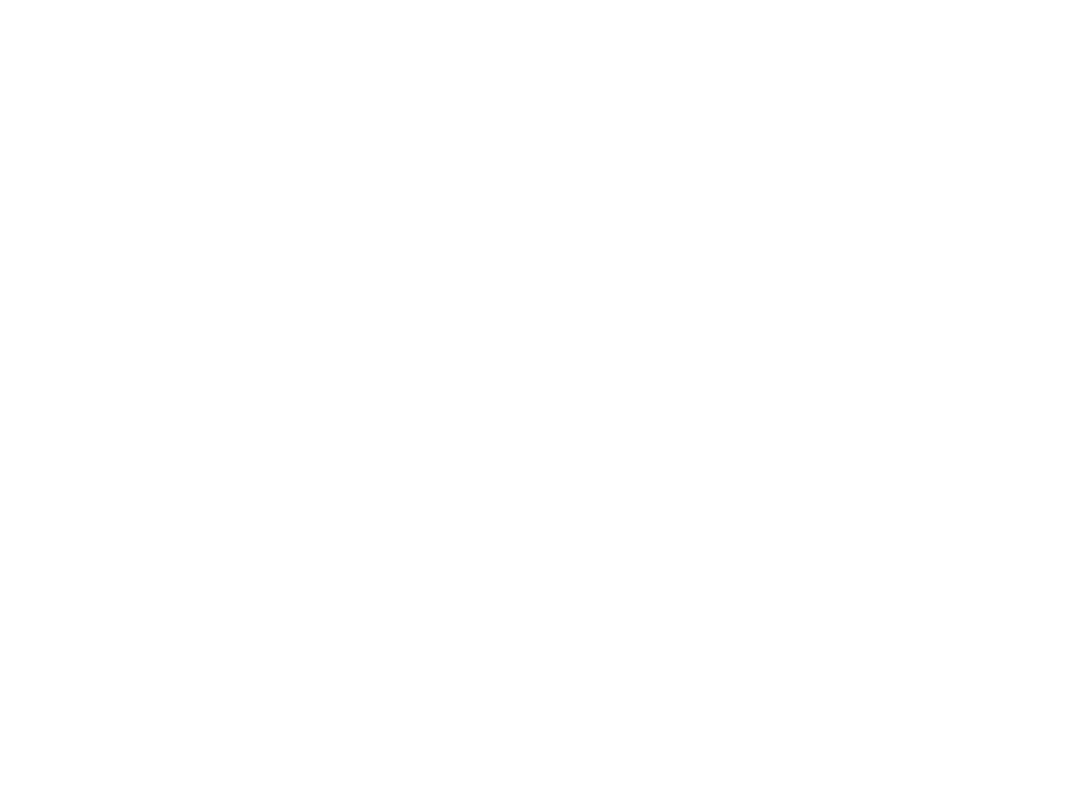
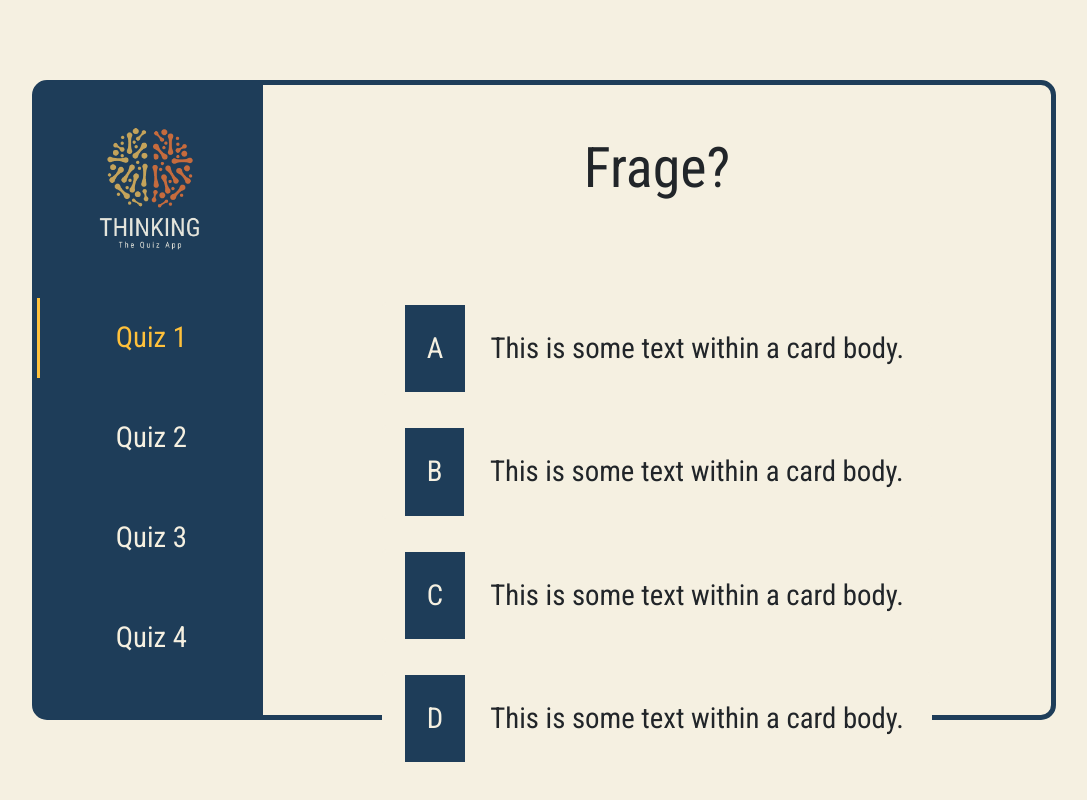
Before and after one commit to KeavJoh/QizApp, a plain HTML site: page quiz_one.html in a window 1280 px wide. Shown: the whole page, without its empty margins (96-1183 px from the left). Drawn offline with nearby package versions, Linux system fonts and the light colour scheme.

Commit message:
quiz structure an design

```diff
--- a/quiz_four.html
+++ b/quiz_four.html
@@ -0,0 +1,80 @@
+<!DOCTYPE html>
+<html lang="en">
+
+
+
+<head>
+    <meta charset="UTF-8">
+    <meta http-equiv="X-UA-Compatible" content="IE=edge">
+    <meta name="viewport" content="width=device-width, initial-scale=1.0">
+    <link rel="stylesheet" href="style/style.css">
+    <script src="script/script.js"></script>
+
+    <!-- CSS Bootstrap -->
+    <link href="https://cdn.jsdelivr.net/npm/bootstrap@5.1.3/dist/css/bootstrap.min.css" rel="stylesheet"
+        integrity="sha384-1BmE4kWBq78iYhFldvKuhfTAU6auU8tT94WrHftjDbrCEXSU1oBoqyl2QvZ6jIW3" crossorigin="anonymous">
+
+    <!-- JavaScript Bundle with Popper Bootstrap -->
+    <script src="https://cdn.jsdelivr.net/npm/bootstrap@5.1.3/dist/js/bootstrap.bundle.min.js"
+        integrity="sha384-ka7Sk0Gln4gmtz2MlQnikT1wXgYsOg+OMhuP+IlRH9sENBO0LRn5q+8nbTov4+1p"
+        crossorigin="anonymous"></script>
+
+    <!-- GOOGLE FOND -->
+    <link rel="preconnect" href="https://fonts.googleapis.com">
+    <link rel="preconnect" href="https://fonts.gstatic.com" crossorigin>
+    <link
+        href="https://fonts.googleapis.com/css2?family=Roboto+Condensed:ital,wght@0,300;0,400;0,700;1,300;1,400;1,700&display=swap"
+        rel="stylesheet">
+
+    <title>Document</title>
+</head>
+
+
+
+<body>
+
+    <div class="head-div">
+        <div class="quiz">
+            <div class="sidebar">
+                <img src="logo_icons/logo_robot_shine.png" alt="">
+                <hr>
+                <a href="quiz_one.html" class="nav-side">Quiz 1</a>
+                <a href="quiz_two.html" class="nav-side">Quiz 2</a>
+                <a href="quiz_three.html" class="nav-side">Quiz 3</a>
+                <a href="quiz_four.html" class="nav-side nav-active">Quiz 4</a>
+            </div>
+            <div class="content">
+                <h2>Frage?</h2>
+                <div class="card card-quest">
+                    <span>A</span>
+                    <div class="card-body">
+                        This is some text within a card body.
+                    </div>
+                </div>
+                <div class="card card-quest">
+                    <span>B</span>
+                    <div class="card-body">
+                        This is some text within a card body.
+                    </div>
+                </div>
+                <div class="card card-quest">
+                    <span>C</span>
+                    <div class="card-body">
+                        This is some text within a card body.
+                    </div>
+                </div>
+                <div class="card card-quest">
+                    <span>D</span>
+                    <div class="card-body">
+                        This is some text within a card body.
+                    </div>
+                </div>
+            </div>
+        </div>
+    </div>
+
+</body>
+
+
+
+</html>
--- a/quiz_one.html
+++ b/quiz_one.html
@@ -0,0 +1,80 @@
+<!DOCTYPE html>
+<html lang="en">
+
+
+
+<head>
+    <meta charset="UTF-8">
+    <meta http-equiv="X-UA-Compatible" content="IE=edge">
+    <meta name="viewport" content="width=device-width, initial-scale=1.0">
+    <link rel="stylesheet" href="style/style.css">
+    <script src="script/script.js"></script>
+
+    <!-- CSS Bootstrap -->
+    <link href="https://cdn.jsdelivr.net/npm/bootstrap@5.1.3/dist/css/bootstrap.min.css" rel="stylesheet"
+        integrity="sha384-1BmE4kWBq78iYhFldvKuhfTAU6auU8tT94WrHftjDbrCEXSU1oBoqyl2QvZ6jIW3" crossorigin="anonymous">
+
+    <!-- JavaScript Bundle with Popper Bootstrap -->
+    <script src="https://cdn.jsdelivr.net/npm/bootstrap@5.1.3/dist/js/bootstrap.bundle.min.js"
+        integrity="sha384-ka7Sk0Gln4gmtz2MlQnikT1wXgYsOg+OMhuP+IlRH9sENBO0LRn5q+8nbTov4+1p"
+        crossorigin="anonymous"></script>
+
+    <!-- GOOGLE FOND -->
+    <link rel="preconnect" href="https://fonts.googleapis.com">
+    <link rel="preconnect" href="https://fonts.gstatic.com" crossorigin>
+    <link
+        href="https://fonts.googleapis.com/css2?family=Roboto+Condensed:ital,wght@0,300;0,400;0,700;1,300;1,400;1,700&display=swap"
+        rel="stylesheet">
+
+    <title>Document</title>
+</head>
+
+
+
+<body>
+
+    <div class="head-div">
+        <div class="quiz">
+            <div class="sidebar">
+                <img src="logo_icons/logo_robot_shine.png" alt="">
+                <hr>
+                <a href="quiz_one.html" class="nav-side nav-active">Quiz 1</a>
+                <a href="quiz_two.html" class="nav-side">Quiz 2</a>
+                <a href="quiz_three.html" class="nav-side">Quiz 3</a>
+                <a href="quiz_four.html" class="nav-side">Quiz 4</a>
+            </div>
+            <div class="content">
+                <h2>Frage?</h2>
+                <div class="card card-quest">
+                    <span>A</span>
+                    <div class="card-body">
+                        This is some text within a card body.
+                    </div>
+                </div>
+                <div class="card card-quest">
+                    <span>B</span>
+                    <div class="card-body">
+                        This is some text within a card body.
+                    </div>
+                </div>
+                <div class="card card-quest">
+                    <span>C</span>
+                    <div class="card-body">
+                        This is some text within a card body.
+                    </div>
+                </div>
+                <div class="card card-quest">
+                    <span>D</span>
+                    <div class="card-body">
+                        This is some text within a card body.
+                    </div>
+                </div>
+            </div>
+        </div>
+    </div>
+
+</body>
+
+
+
+</html>
--- a/style/style.css
+++ b/style/style.css
@@ -19,6 +19,10 @@ body {
 
 h1 {
     font-size: 4em !important;
+}
+
+h2 {
+    font-size: 3.5em !important;
 }
 
 .head-div {
@@ -64,9 +68,16 @@ h1 {
     color: #f5f0e1;
     border-left: 3px solid transparent;
     font-size: 1.8em;
+    transition: all 225ms ease-in-out;
 }
 
 .nav-side:hover {
+    color: #ffc13b;
+    border-left: 3px solid #ffc13b;
+    transition: all 225ms ease-in-out;
+}
+
+.nav-active {
     color: #ffc13b;
     border-left: 3px solid #ffc13b;
 }
@@ -84,3 +95,40 @@ h1 {
     height: auto;
     margin-top: 50px;
 }
+
+.card-quest {
+    cursor: pointer;
+    display: flex;
+    flex-direction: row !important;
+    justify-content: center;
+    align-items: center;
+    width: 80%;
+    height: 100px;
+    font-size: 1.8em;
+    margin-bottom: 30px;
+    background-color: #f5f0e1 !important;
+    border: 3px solid #f5f0e1 !important;
+    transition: all 225ms ease-in-out;
+}
+
+.card-quest:hover {
+    border: 3px solid #1e3d59 !important;
+    transition: all 225ms ease-in-out;
+}
+
+.card-body {
+    display: flex;
+    justify-content: center;
+}
+
+.card-quest span {
+    margin-left: 20px;
+    padding: 20px;
+    color: #f5f0e1;
+    background-color: #1e3d59;
+    border: 2px solid #1e3d59;
+}
+
+.content h2 {
+    margin-bottom: 100px;
+}
```
Also changed, not shown: index.html (+4 -4 lines), quiz_three.html (+80 -0 lines), quiz_two.html (+80 -0 lines).
